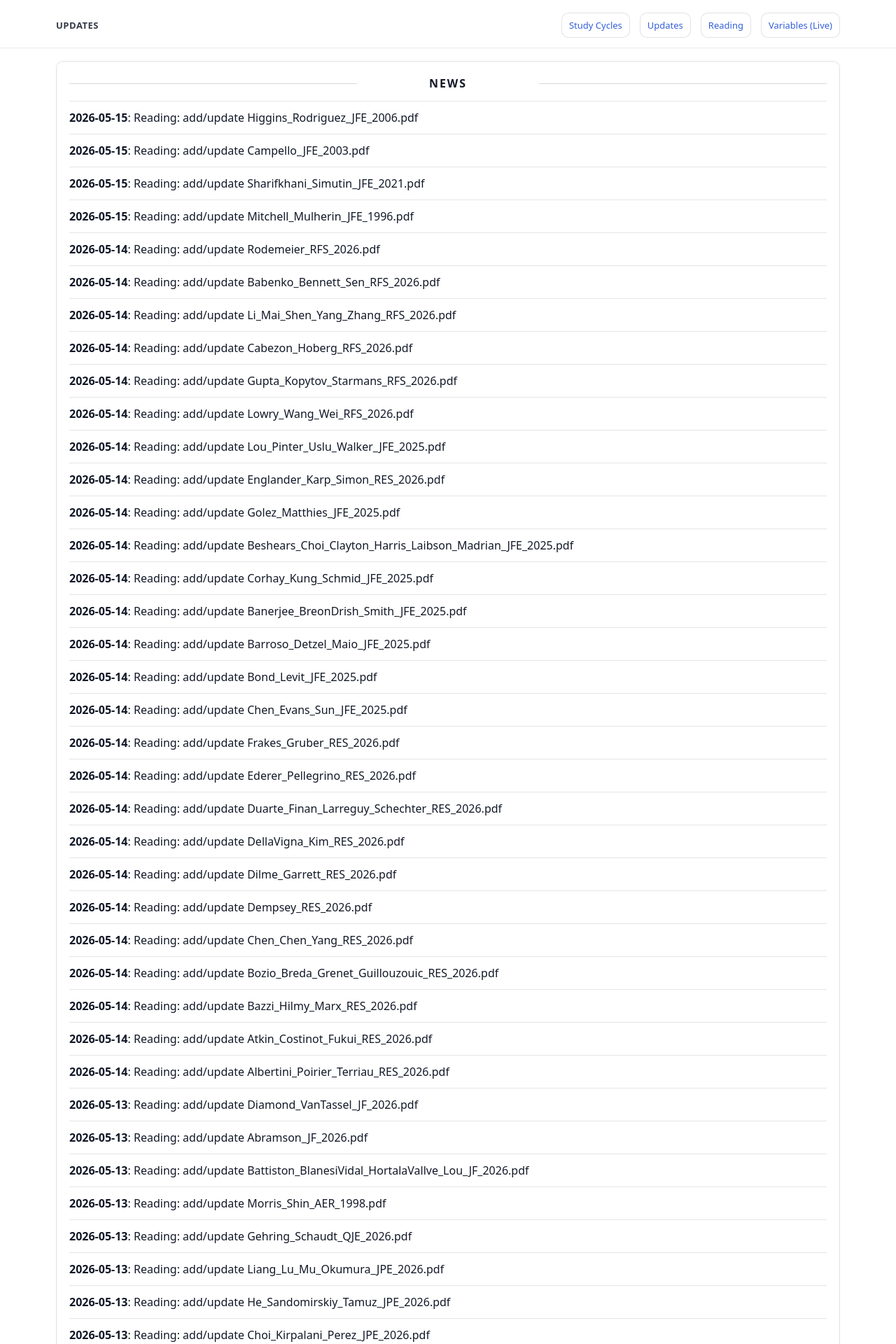
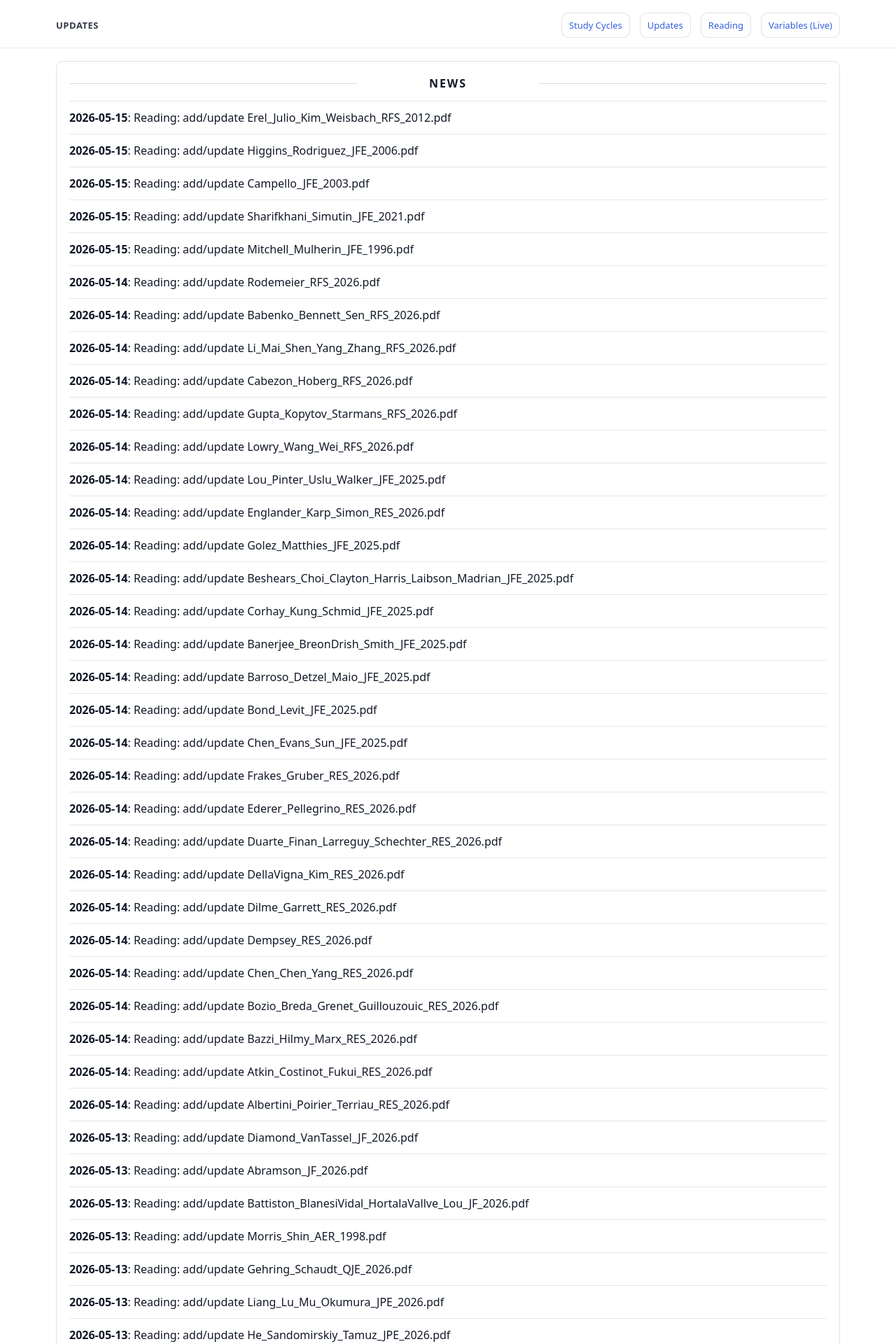
Before and after one commit to yaxinzn/study-archive, a Jekyll site: the page built from updates/index.md, in a window 1280 px wide. Shown: the top 1920 px of the page at 70% size. Built offline with Jekyll 4.4.1, drawn with Linux system fonts in a browser that asks for light colours; some of the changed text lies outside the part shown.

Commit message:
chore: update NEWS feed

```diff
--- a/_data/news.yml
+++ b/_data/news.yml
@@ -1,4 +1,7 @@
 # Auto-generated update history (sorted newest -> oldest). Do not edit manually.
+- ts: "1778836907"
+  date: "2026-05-15"
+  title: "Reading: add/update Erel_Julio_Kim_Weisbach_RFS_2012.pdf"
 - ts: "1778836444"
   date: "2026-05-15"
   title: "Reading: add/update Higgins_Rodriguez_JFE_2006.pdf"
```
